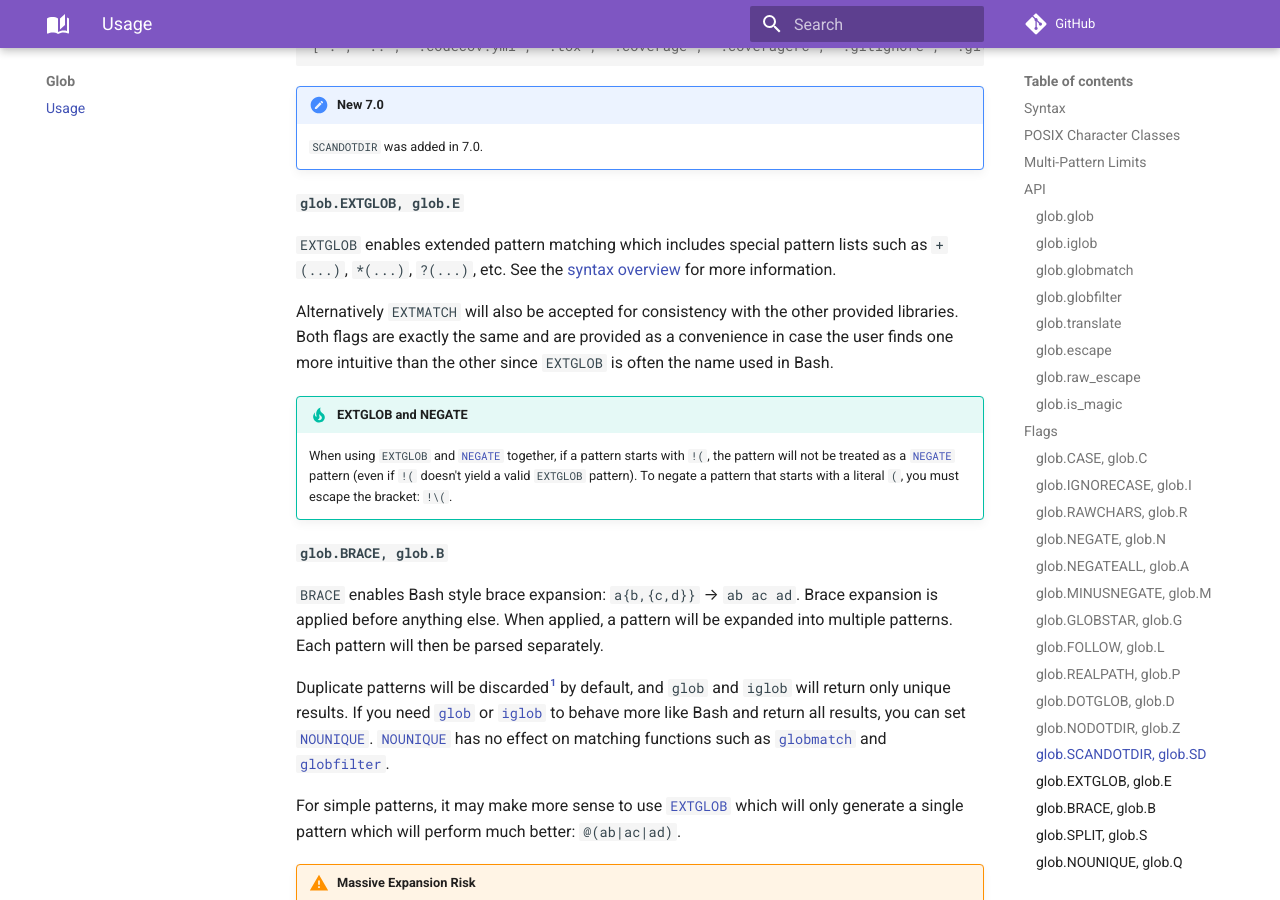
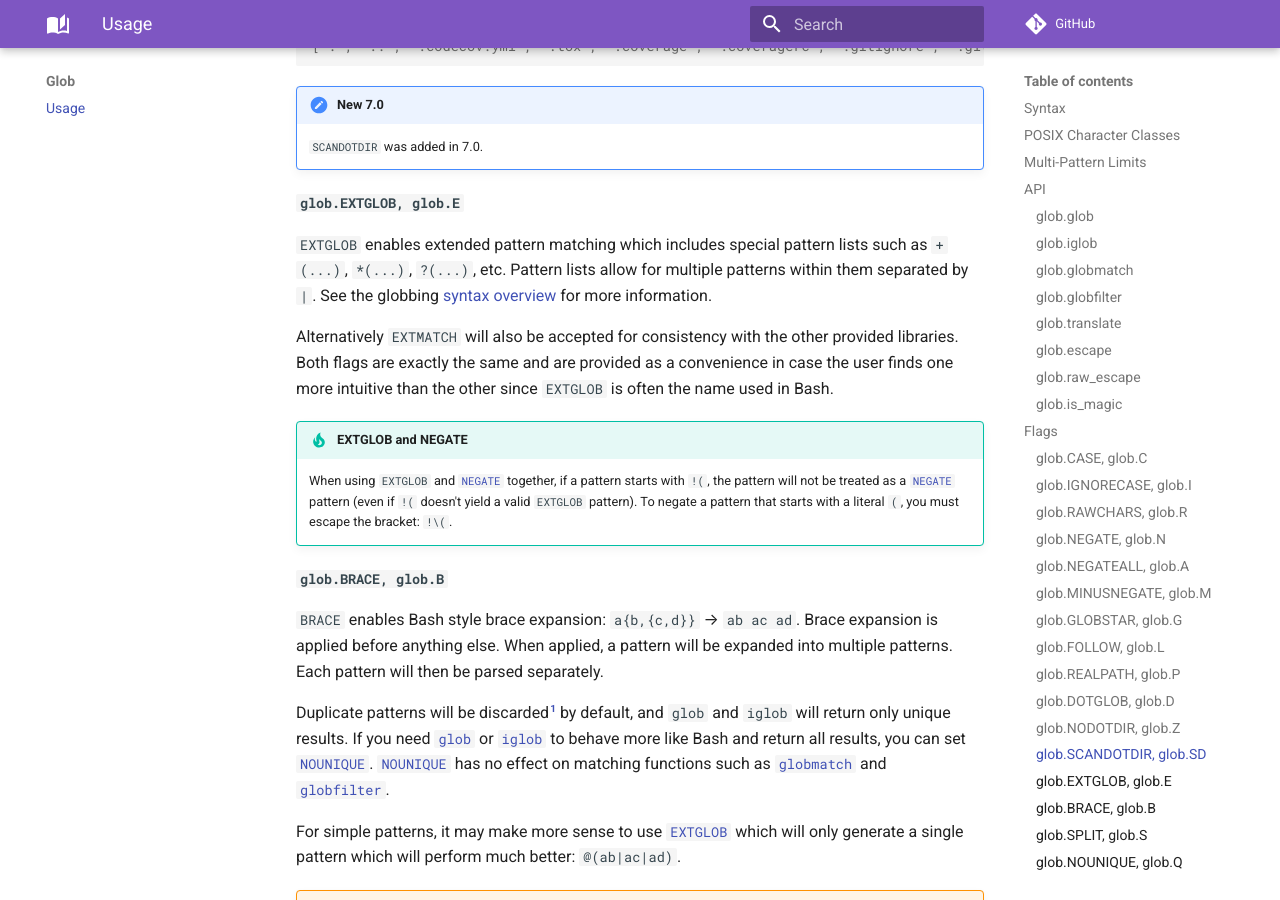
Before and after one commit to facelessuser/wcmatch, an MkDocs documentation site: the page built from docs/src/markdown/glob.md, in a window 1280 px wide and 900 px high, scrolled down 20715 px. Built offline with MkDocs 1.6.1 and Material for MkDocs 9.7.7, drawn with Linux system fonts in a browser that asks for light colours; emoji names are drawn with the system emoji font; comment, search, counter and statistics services are not loaded.

```diff
--- a/.pyspelling.yml
+++ b/.pyspelling.yml
@@ -19,7 +19,7 @@ matrix:
       ignores:
       - 'code, pre, a.magiclink, span.keys'
       - '.MathJax_Preview, .md-nav__link, .md-footer-custom-text, .md-source__repository, .headerlink, .md-icon'
-      - '.md-footer-social__link'
+      - '.md-social__link'
   - pyspelling.filters.url:
 
 - name: markdown
--- a/docs/src/markdown/glob.md
+++ b/docs/src/markdown/glob.md
@@ -878,7 +878,8 @@ change how glob patterns behave, you can use [`NODOTDIR`](#nodotdir).
 #### `glob.EXTGLOB, glob.E` {: #extglob}
 
 `EXTGLOB` enables extended pattern matching which includes special pattern lists such as `+(...)`, `*(...)`, `?(...)`,
-etc. See the [syntax overview](#syntax) for more information.
+etc. Pattern lists allow for multiple patterns within them separated by `|`. See the globbing [syntax overview](#syntax)
+for more information.
 
 Alternatively `EXTMATCH` will also be accepted for consistency with the other provided libraries. Both flags are exactly
 the same and are provided as a convenience in case the user finds one more intuitive than the other since `EXTGLOB` is
```
Also changed, not shown: docs/src/markdown/pathlib.md (+2 -1 lines).
